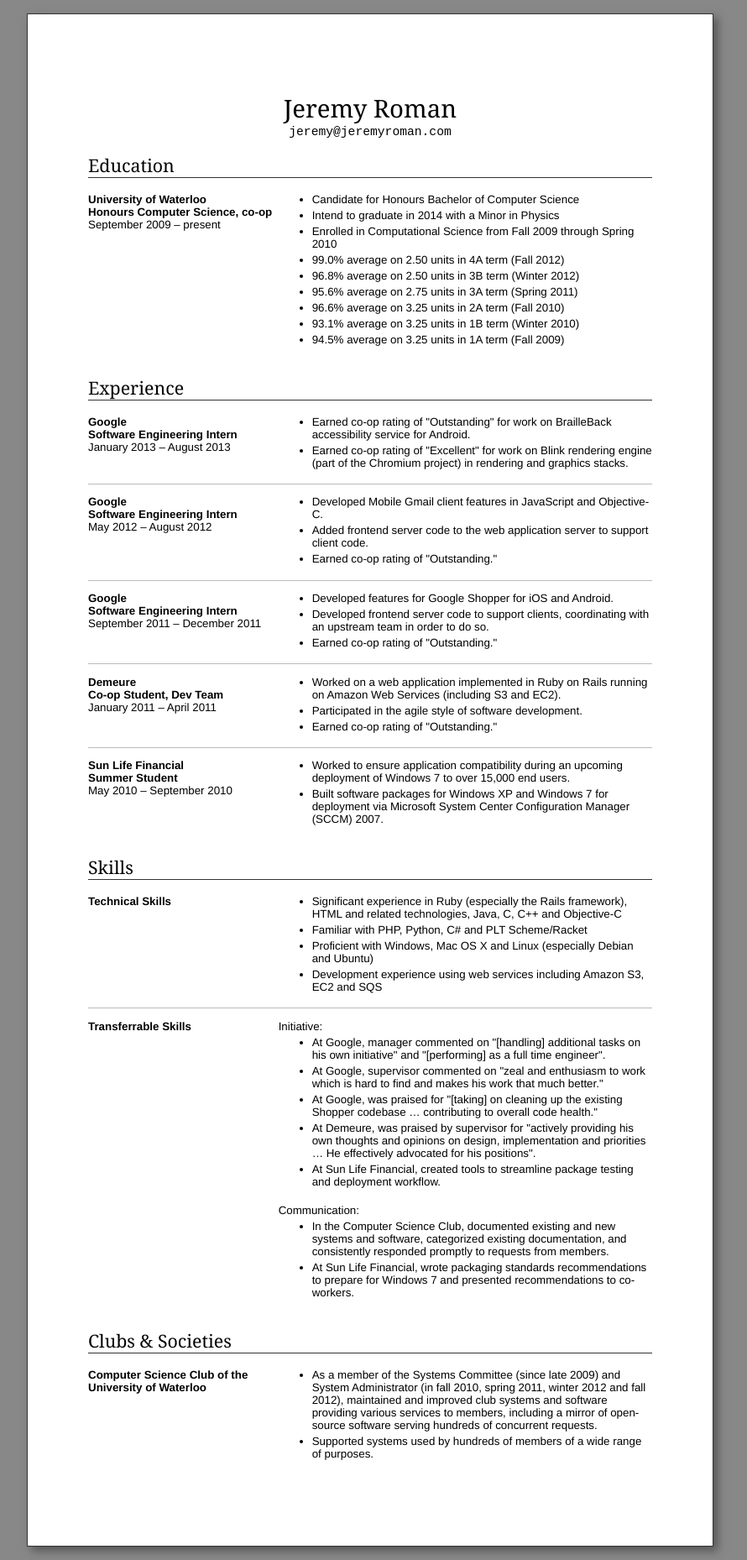
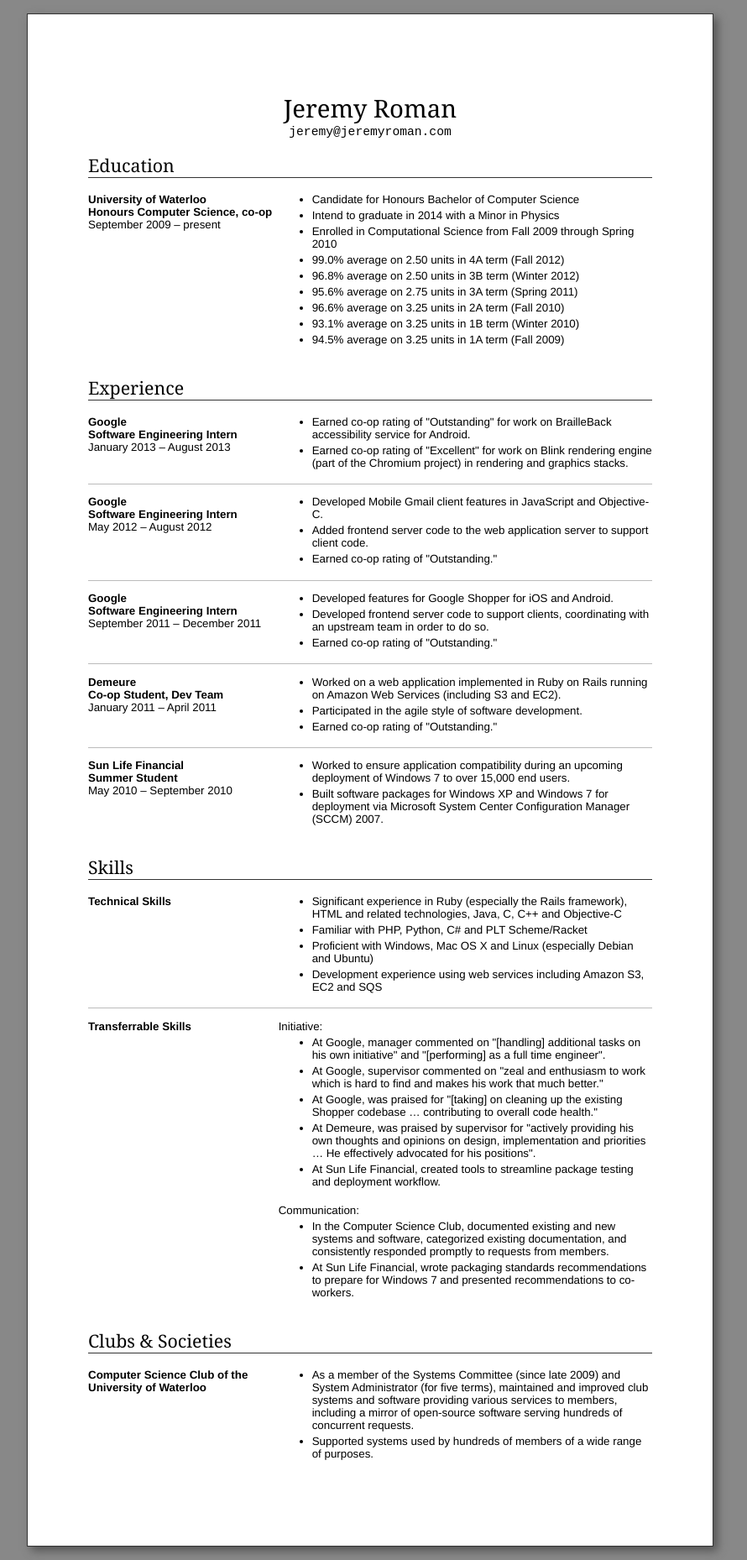
Before and after one commit to jeremyroman/www.jeremyroman.com, a Jekyll site: the page resume/resume.html, which Jekyll copies as it is, in a window 1280 px wide. Shown: the whole page at 84% size, without its empty margins (199-1089 px from the left). Built offline with Jekyll 4.4.1, drawn with Linux system fonts in a browser that asks for light colours; Markdown is read by kramdown in place of the engine named in the settings.

Commit message:
collapse CSC sysadmin term list as it is getting long

```diff
--- a/resume/resume.html
+++ b/resume/resume.html
@@ -239,7 +239,7 @@
           <strong>Computer Science Club of the University of Waterloo</strong>
         </div>
         <ul>
-          <li>As a member of the Systems Committee (since late 2009) and System Administrator (in fall 2010, spring 2011, winter 2012 and fall 2012), maintained and improved club systems and software providing various services to members, including a mirror of open-source software serving hundreds of concurrent requests.</li>
+          <li>As a member of the Systems Committee (since late 2009) and System Administrator (for five terms), maintained and improved club systems and software providing various services to members, including a mirror of open-source software serving hundreds of concurrent requests.</li>
           <li>Supported systems used by hundreds of members of a wide range of purposes.</li>
         </ul>
       </li>
```
